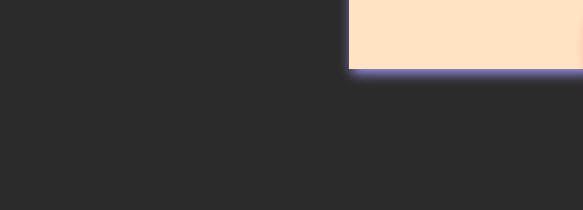
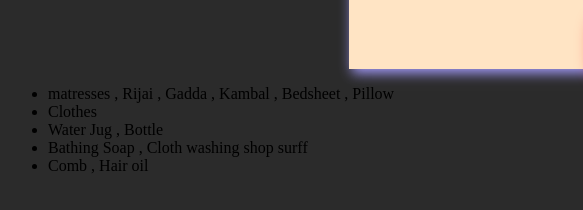
Before and after one commit to yuvrajsingh1231/sarkaricollege2022, a plain HTML site: page index.html in a window 1280 px wide. Shown: the part 266-476 px from the top of the page, 0-583 px from the left. Drawn offline with Linux system fonts and the light colour scheme.

Commit message:
Update index.html
item list

```diff
--- a/index.html
+++ b/index.html
@@ -21,6 +21,14 @@
 
     </div>
 
+    <ul>
+        <li>matresses , Rijai , Gadda  , Kambal , Bedsheet , Pillow</li>
+        <li>Clothes</li>
+        <li>Water Jug , Bottle</li>
+        <li>Bathing Soap , Cloth washing shop surff</li>
+        <li>Comb , Hair oil</li>
+    </ul>
+
 
 </body>
 </html>
```
